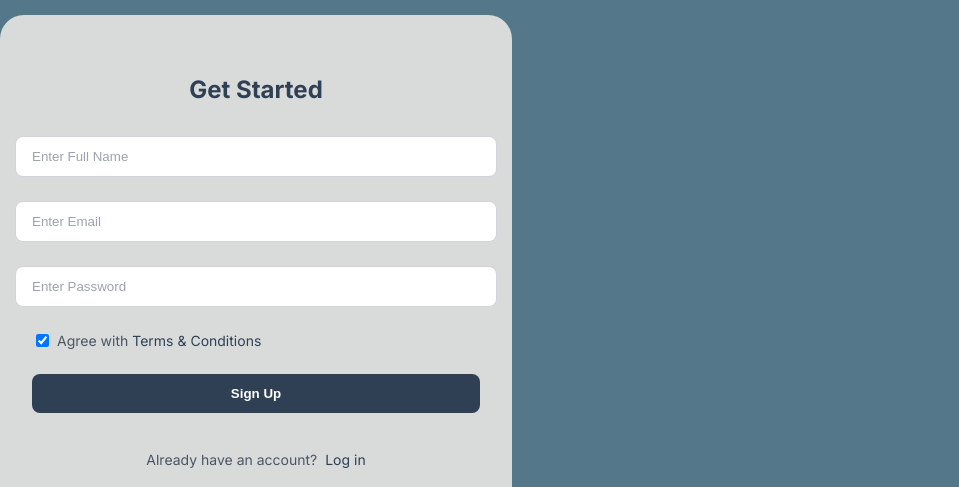
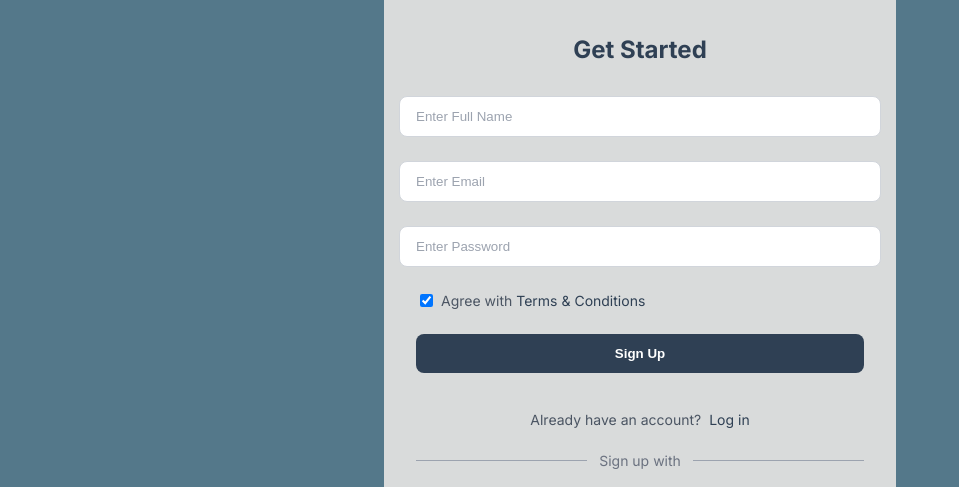
Before and after one commit to ablahuzayn/Project-Hub, a plain HTML site: page index.html in a window 1280 px wide. Shown: the part 191-678 px from the top of the page, without its empty margins (0-959 px from the left). Drawn offline with Linux system fonts and the light colour scheme.

Commit message:
Update style.css

```diff
--- a/style.css
+++ b/style.css
@@ -3,9 +3,7 @@ body {
   min-height: 100vh;
   display: flex;
   flex-direction: column;
-   align-items: flex-start;
-  height: 100vh;
-  padding-top: 40px;
+  align-items: center;
   justify-content: start;
   background-color: #54788a;
   margin: 0;
```
